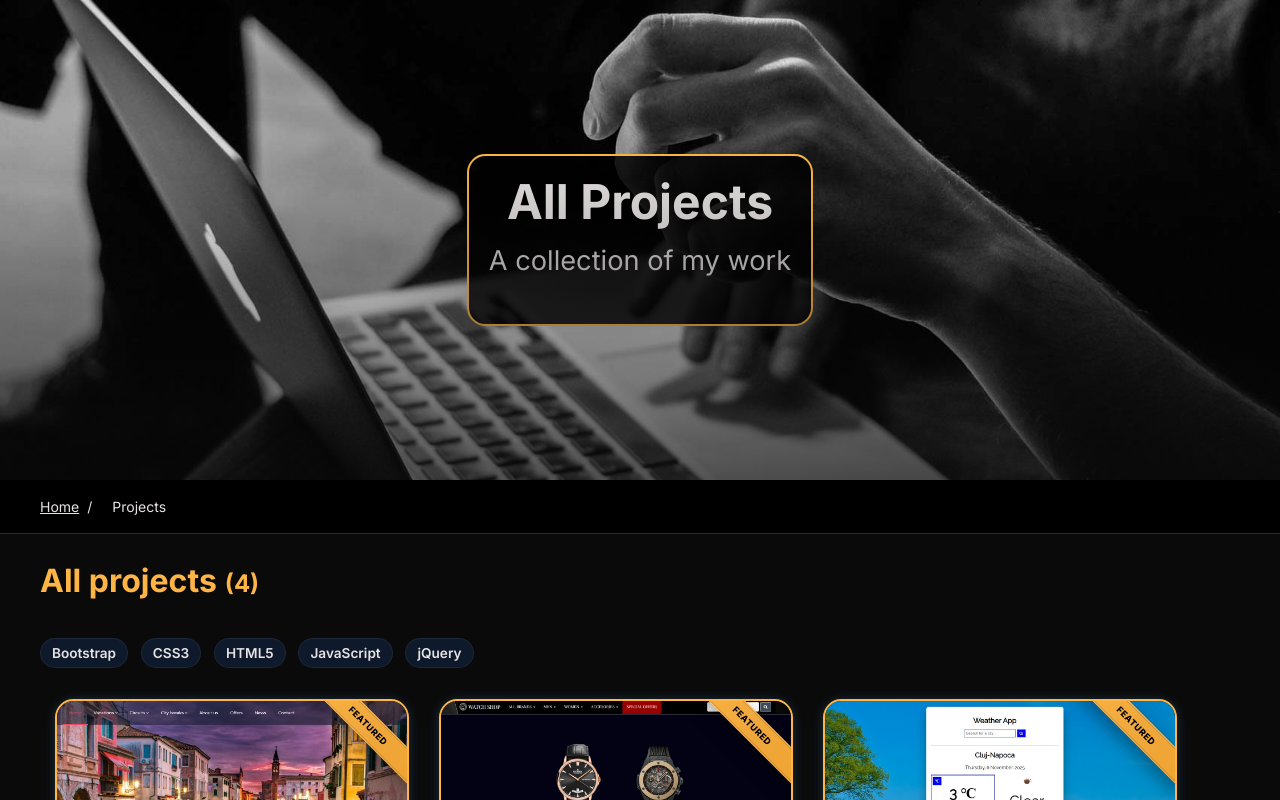
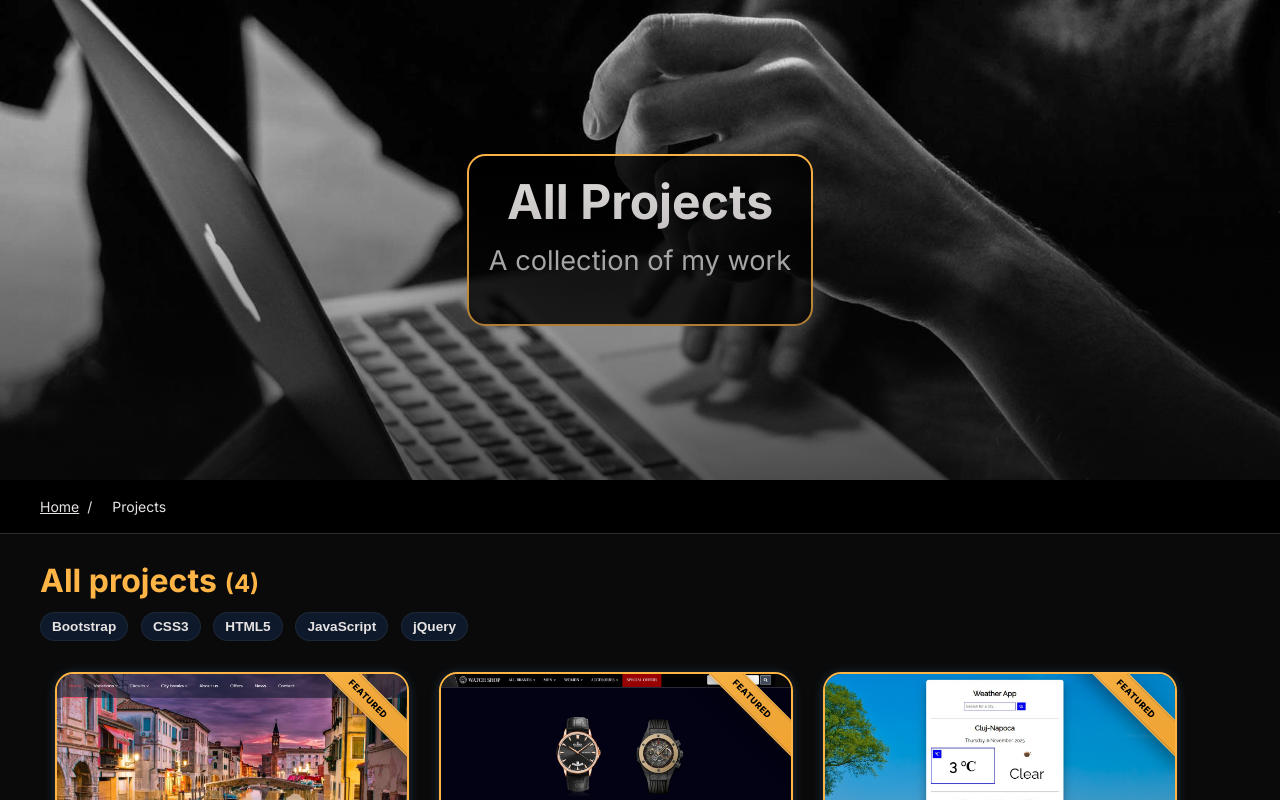
Before and after one commit to andreinemeti/portfolio-refactor, a Next.js app: page /projects in a window 1280 px wide. Shown: the top 800 px of the page. Built offline with nearby package versions, Linux system fonts and the light colour scheme.

Commit message:
Added multi filtering option

```diff
--- a/app/projects/page.tsx
+++ b/app/projects/page.tsx
@@ -1,6 +1,6 @@
 // app/projects/page.tsx
 'use client';
-import { useEffect } from 'react';
+import { useEffect, useMemo, useState, useCallback } from 'react';
 import { useAppDispatch, useAppSelector } from '@/utils/hooks';
 import { fetchProjects } from '@/store/projectsSlice';
 import ProjectCard from '@/components/ProjectCard';
@@ -11,9 +11,31 @@ export default function ProjectsPage() {
   const dispatch = useAppDispatch();
   const { list, status, tags } = useAppSelector(s => s.projects);
 
+  // multi-select filter state
+  const [selected, setSelected] = useState<string[]>([]);
+
   useEffect(() => {
     dispatch(fetchProjects());
   }, [dispatch]);
+
+  const toggleTag = useCallback((tag: string) => {
+    setSelected(prev =>
+      prev.includes(tag) ? prev.filter(t => t !== tag) : [...prev, tag]
+    );
+  }, []);
+
+  const clearFilters = useCallback(() => setSelected([]), []);
+
+  // derived filtered list: projects must include *all* selected tags
+  const filtered = useMemo(() => {
+    if (selected.length === 0) return list;
+    return list.filter(p => selected.every(tag => p.tags.includes(tag)));
+  }, [list, selected]);
+
+  // Optionally compute unique tags from projects (if store.tags isn’t strict)
+  // const allTags = useMemo(() => Array.from(new Set(list.flatMap(p => p.tags))).sort(), [list]);
+  // Using store tags:
+  const allTags = tags ?? [];
 
   return (
     <main>
@@ -24,35 +46,53 @@ export default function ProjectsPage() {
         </div>
       </section>
 
-       <Breadcrumbs items={[{ label: 'Home', href: '/' }, { label: 'Projects' }]} />
+      <Breadcrumbs items={[{ label: 'Home', href: '/' }, { label: 'Projects' }]} />
 
       <section className="container">
         <div className="section-header">
           <h2 className="h2 section-title">
-            All projects <span className="count">({list.length})</span>
+            All projects <span className="count">({filtered.length})</span>
           </h2>
+
+          {/* Clear filters (only when any selected) */}
+          {selected.length > 0 && (
+            <button className="btn btn--ghost" onClick={clearFilters}>
+              Clear filters ({selected.length})
+            </button>
+          )}
         </div>
 
-        {/* Optional tag pills (non-interactive display) */}
-        {tags?.length > 0 && (
-          <div className="pill-list" style={{ marginBottom: '.5rem' }}>
-            {tags.map(t => (
-              <span key={t} className="pill">{t}</span>
-            ))}
+        {/* Filter pills (clickable, multi-select) */}
+        {allTags.length > 0 && (
+          <div className="pill-list" role="listbox" aria-label="Filter by tags" style={{ marginBottom: '.5rem' }}>
+            {allTags.map(tag => {
+              const active = selected.includes(tag);
+              return (
+                <button
+                  key={tag}
+                  type="button"
+                  onClick={() => toggleTag(tag)}
+                  className={`pill pill--button ${active ? 'pill--active' : ''}`}
+                  aria-pressed={active}
+                >
+                  {tag}
+                </button>
+              );
+            })}
           </div>
         )}
 
         {status === 'loading' && <Loading />}
 
         <div className="flex-container" style={{ marginTop: '1rem' }}>
-          {list.map(p => (
+          {filtered.map(p => (
             <ProjectCard key={p.slug} project={p} />
           ))}
         </div>
 
-        {status !== 'loading' && list.length === 0 && (
+        {status !== 'loading' && filtered.length === 0 && (
           <p className="muted" style={{ marginTop: '1rem' }}>
-            No projects found.
+            No projects match your filters.
           </p>
         )}
       </section>
--- a/app/styles/base/base.scss
+++ b/app/styles/base/base.scss
@@ -72,6 +72,7 @@ h3 {
   display: inline-flex;
   align-items: baseline;
   gap: .5rem;
+  margin-bottom:0;
 
 }
 
--- a/app/styles/components/_buttons.scss
+++ b/app/styles/components/_buttons.scss
@@ -7,6 +7,7 @@
     text-decoration: none;
     font-weight: 700;
     border: 1px solid transparent;
+    cursor:pointer;
     &__text {
         margin-right:5px;
     }
--- a/app/styles/components/_tags.scss
+++ b/app/styles/components/_tags.scss
@@ -29,6 +29,7 @@
     font-weight: 600;
     font-size: .85rem;
     box-shadow: inset 0 0 0 1px rgba(255, 255, 255, .06);
+    transition:.2s all;
 }
 
 
@@ -36,3 +37,15 @@
     font-size: .65rem;
     padding: .3rem .6rem;
 }
+
+.pill--button {
+  appearance: none;
+  border: 0;
+  cursor: pointer;
+}
+.pill:hover,
+.pill--active {
+  background: $colouredTitle;                 /* darker bg when active */
+  box-shadow: inset 0 0 0 2px rgba(255,255,255,.12);
+  color:#000;
+}
```
